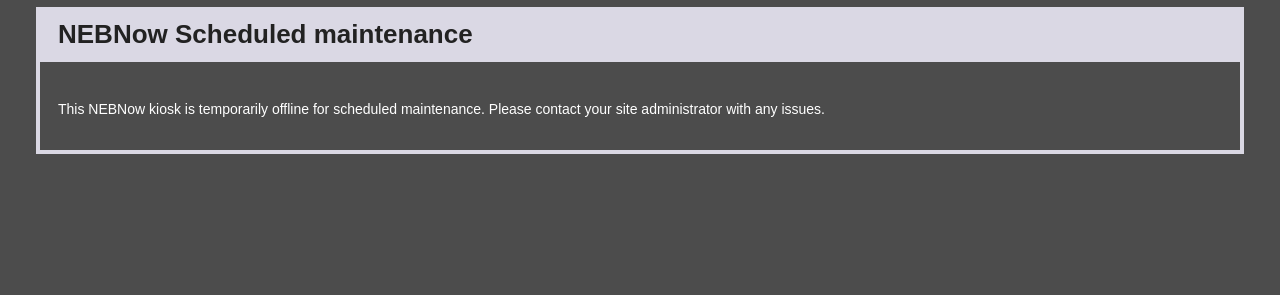
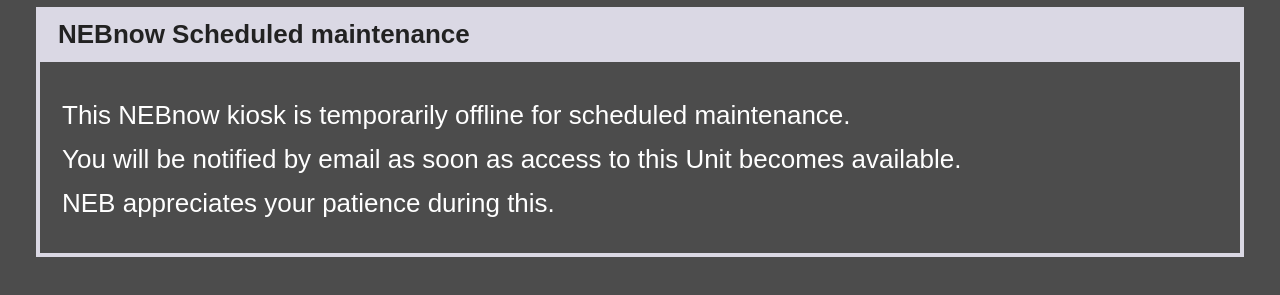
Before and after one commit to levent/ionia-corporation.github.io, a plain HTML site: page maintenance.html in a window 1280 px wide. Shown: the part 339-634 px from the top of the page. Drawn offline with Linux system fonts and the light colour scheme.

Commit message:
Updated maintenance page text

```diff
--- a/maintenance.html
+++ b/maintenance.html
@@ -25,8 +25,8 @@
     }
     .article {
       border: 4px solid #dad8e4;
-      padding: 24px 18px 18px 18px;
-      font-size: 14px;
+      padding: 18px 22px 15px 22px;
+      font-size: 26px;
       color: white;
     }
     a {
@@ -41,9 +41,11 @@
 <body>
     <div class="section">
       <img alt="New England Biolabs: Reagents for the Life Sciences Industry" src="https://www.neb.com/~/media/NebUs/Navigation/logo-NEB.png">
-      <h1>NEBNow Scheduled maintenance</h1>
+      <h1>NEBnow Scheduled maintenance</h1>
       <div class="article">
-        <p>This NEBNow kiosk is temporarily offline for scheduled maintenance.  Please contact your site administrator with any issues.</p>
+        <p>This NEBnow kiosk is temporarily offline for scheduled maintenance.  </p>
+        <p>You will be notified by email as soon as access to this Unit becomes available.  </p>
+        <p>NEB appreciates your patience during this. </p>
       </div>
     </div>
 </body>
```
